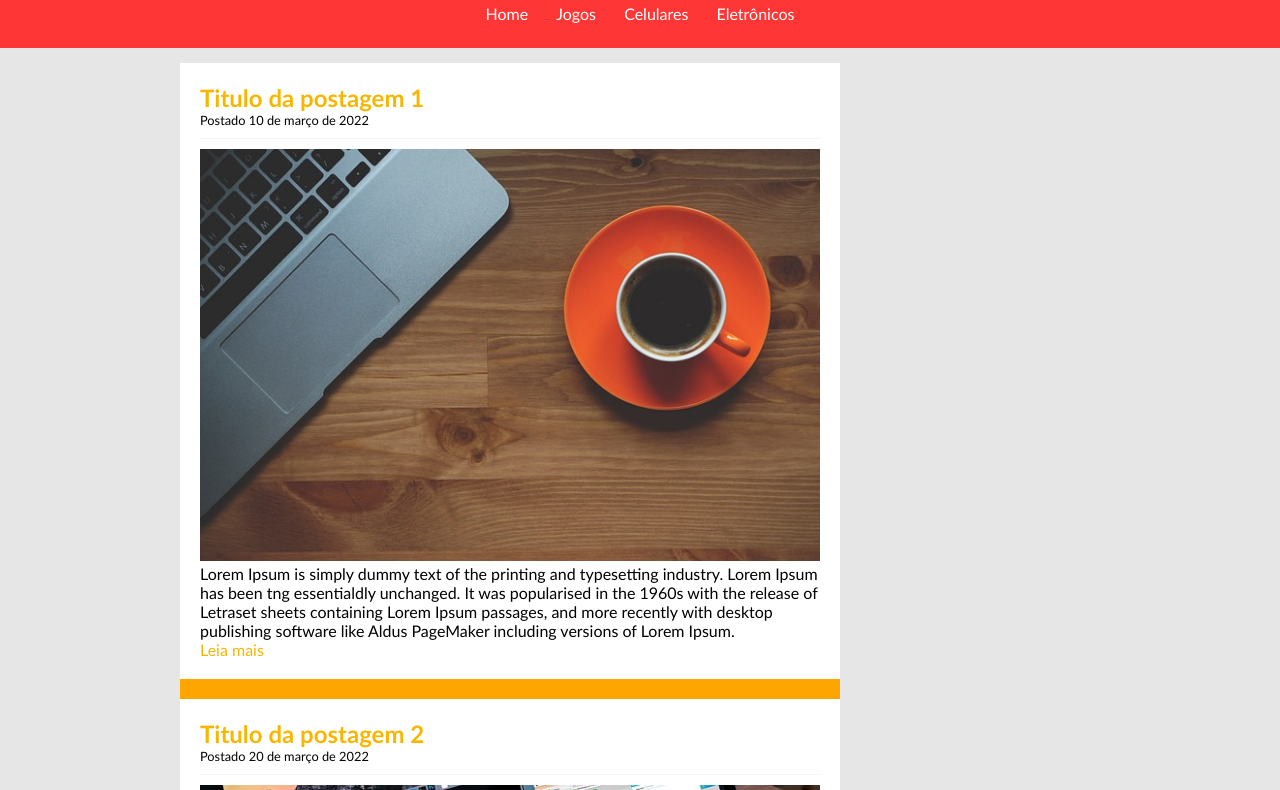
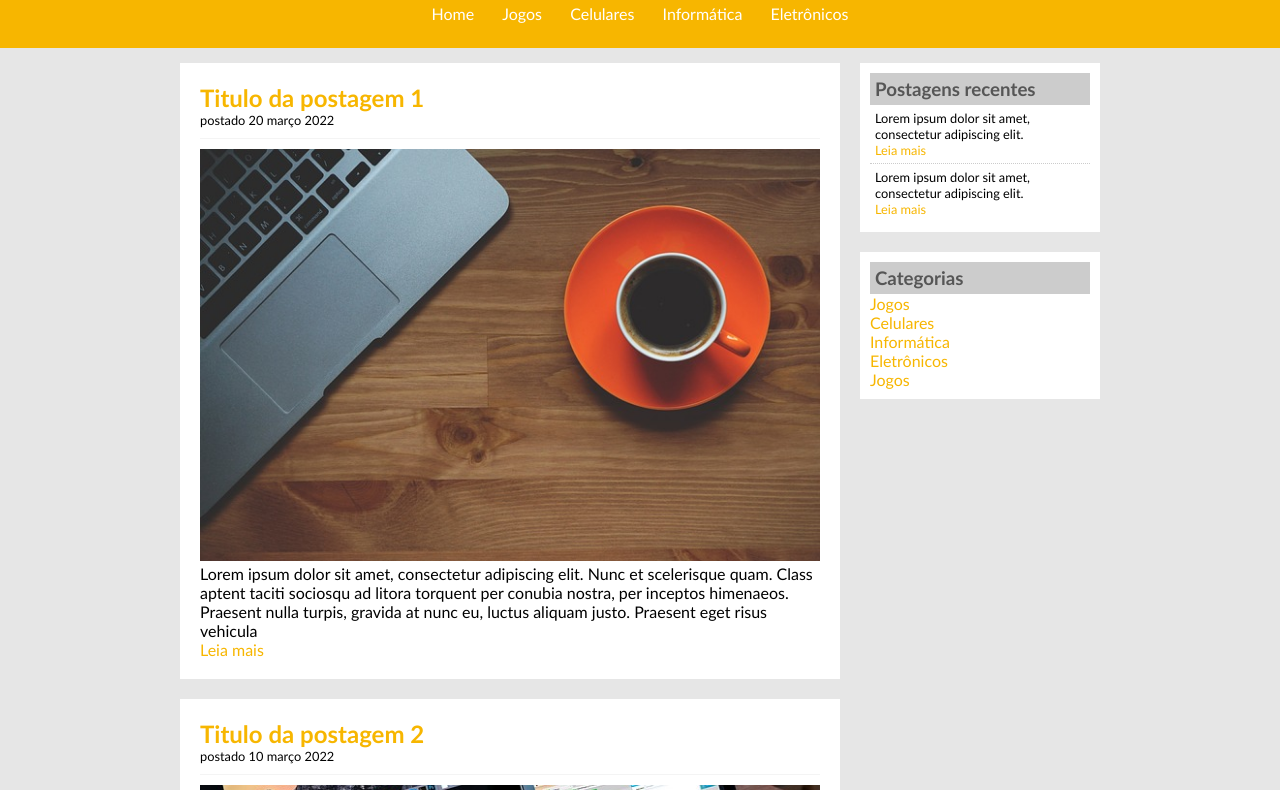
Before and after one commit to WBrunoNogueira/Tecblog-estilo, a plain HTML site: page index.html in a window 1280 px wide. Shown: the part 89-879 px from the top of the page. Drawn offline with Linux system fonts and the light colour scheme.

Commit message:
estilo-finalizado

```diff
--- a/css/estilo.css
+++ b/css/estilo.css
@@ -1,41 +1,40 @@
-/*limpar as formtaçoes padroes*/
-*{
+/*Limpar formatações padrão*/
+* {
 	margin: 0;
 	padding: 0;
 }
-body{
-	font-size: 1em; /*equivale a 16px*/
+
+body {
+	font-size: 1em;
 	font-family: "Trebuchet MS", Helvetica, sans-serif;
 	background: #e6e6e6;
 }
 
 /*
-*****layout****
+**** Layout ****
 */
-
-#area-cabecalho{
-	background-color: #FF3636;
+#area-cabecalho {
+	background-color: #f7b600;
 	padding: 15px;
 	text-align: center;
 }
-#area-logo, #area-menu{
+
+#area-logo, #area-menu {
 	padding: 10px;
 }
-#area-principal{
-	width: 920px; /*largura padrão para dispositivos modernos*/
-	margin: 0 auto;/*superior 0 e lateral automatico*/
+
+#area-principal {
+	width: 920px;
+	margin: 0 auto;
 	padding: 15px;
 }
 
-#area-postagens,#area-lateral{
-	background: orange;
-}
-
-#area-postagens{
+#area-postagens {
 	width: 660px;
 	float: left;
 }
-#area-lateral{
+
+#area-lateral {
 	width: 240px;
 	float: right;
 }
@@ -43,57 +42,80 @@ body{
 .postagem{
 	padding: 20px;
 	margin-bottom: 20px;
-	background-color: white;
+	background: white;
 }
-#rodape{
-	clear: both; /*removeu o fluxo dos elementos flutuantes para não ficar sobrepondo*/
+
+.conteudo-lateral {
+	background: white;
+	padding: 10px;
+	margin-bottom: 20px;
+}
+
+.postagem-lateral {
+	font-size: 0.8em;
+	padding: 5px;
+	border-bottom: 1px dotted #CCC;
+}
+
+#rodape {
+	clear: both;
+	text-align: center;
 	padding: 15px;
-	text-align: center;
 	background: #CCC;
 }
+
 /*
-***formatação de menu***
+**** Formatação do menu ****
 */
-a{
+a {
 	text-decoration: none;
 }
- a:link, a:visited{/*COMBINAÇÃO aplica a formatação de A:link dentro de cabeçacho  evita links terem as mesmas cores quando formatados*/
+
+a:link, a:visited {
 	color: #f7b600;
-
-}
-a:hover{
-	text-decoration: underline;
-	}
-#area-cabecalho a:link,#area-cabecalho a:visited{/*COMBINAÇÃO aplica a formatação de A:link dentro de cabeçacho  evita links terem as mesmas cores quando formatados*/
-	color: #fff;
-	padding: 8px 12px
-}
-#area-cabecalho a:hover{
-	color: #f7b000;
-	background:#FFF;
-	padding: 15px;
-	text-align: center;
 }
 
+a:hover {
+	text-decoration: underline;
+}
+
+#area-cabecalho a:link, #area-cabecalho a:visited {
+	color: #FFF;
+	padding: 8px 12px;
+}
+
+#area-cabecalho a:hover {
+	color: #f7b600;
+	background: #FFF;
+	text-decoration: none;
+}
 
 /*
-****formatações gerais*****
+**** Formatações em geral ****
 */
-h1{
+h1 {
 	color: #4e4e4e;
 	font-size: 2.5em;
+}
 
-}
-h2{
+h2 {
 	color: #f7b600;
 }
+
+h3 {
+	color: #565656;
+	background: #CCC;
+	padding: 5px;
+}
+
 .branco{
 	color: white;
 }
-.data-postagem{
+
+.data-postagem {
 	font-size: 0.8em;
 	border-bottom: 1px solid #f4f4f4;
 	padding-bottom: 10px;
-	display: block; /*foi usado pq o span tem comportmento inline gora tem comobloco*/
 	margin-bottom: 10px;
+	display: block;
 }
--- a/index.html
+++ b/index.html
@@ -1,69 +1,91 @@
 <!DOCTYPE html>
-
-<!--
-	v 0.1 nova implementação do git teste mais um
-	-->
 <html>
 <head>
-	<title>TEC-BLOG - O seu blog de tecnologia</title>
+	<title>TecBlog Seu Blog de tecnologia</title>
 	<meta charset="utf-8">
 	<link rel="stylesheet" type="text/css" href="css/estilo.css">
 </head>
 <body>
-<!--cabeçalho-->
 
 	<div id="area-cabecalho">
 
 		<div id="area-logo">
 			<h1>Tec<span class="branco">Blog</span></h1>
 		</div>
-
 		<div id="area-menu">
 			<a href="index.html">Home</a>
 			<a href="jogos.html">Jogos</a>
 			<a href="celulares.html">Celulares</a>
+			<a href="informatica.html">Informática</a>
 			<a href="eletronicos.html">Eletrônicos</a>
+		</div>
+
+	</div>
+
+	<div id="area-principal">
+
+		<div id="area-postagens">
+
+			<!-- abertura postagem -->
+			<div class="postagem">
+				<h2>Titulo da postagem 1</h2>
+				<span class="data-postagem">postado 20 março 2022</span>
+				<img width="620px" src="imagens/imagem1.jpg">
+				<p>
+					Lorem ipsum dolor sit amet, consectetur adipiscing elit. Nunc et scelerisque quam. Class aptent taciti sociosqu ad litora torquent per conubia nostra, per inceptos himenaeos. Praesent nulla turpis, gravida at nunc eu, luctus aliquam justo. Praesent eget risus vehicula
+				</p>
+				<a href="">Leia mais</a>
+			</div><!--// fechamento postagem -->
+
+			<!-- abertura postagem -->
+			<div class="postagem">
+				<h2>Titulo da postagem 2</h2>
+				<span class="data-postagem">postado 10 março 2022</span>
+				<img width="620px" src="imagens/imagem2.jpg">
+				<p>
+					Lorem ipsum dolor sit amet, consectetur adipiscing elit. Nunc et scelerisque quam. Class aptent taciti sociosqu ad litora torquent per conubia nostra, per inceptos himenaeos. Praesent nulla turpis, gravida at nunc eu, luctus aliquam justo. Praesent eget risus vehicula
+				</p>
+				<a href="">Leia mais</a>
+			</div><!--// fechamento postagem -->
+
+		</div>
+		<div id="area-lateral">
+
+
+			<div class="conteudo-lateral">
+				<h3>Postagens recentes</h3>
+
+				<div class="postagem-lateral">
+					<p>Lorem ipsum dolor sit amet, consectetur adipiscing elit.</p>
+					<a href="">Leia mais</a>
+				</div>
+
+				<div class="postagem-lateral" style="border-bottom: none;">
+					<p>Lorem ipsum dolor sit amet, consectetur adipiscing elit.</p>
+					<a href="">Leia mais</a>
+				</div>
+
+			</div>
+
+			<div class="conteudo-lateral">
+				<h3>Categorias</h3>
+
+				<a href="">Jogos</a><br>
+				<a href="">Celulares</a><br>
+				<a href="">Informática</a><br>
+				<a href="">Eletrônicos</a><br>
+				<a href="">Jogos</a><br>
 
 			</div>
 
 
 		</div>
-<!--conteudos-->
-<div id="area-principal">
-	<!--abertura postagem-->
-	<div id="area-postagens">
-		<div class="postagem">
-			<h2>Titulo da postagem 1</h2>
-			<span class="data-postagem">Postado 10 de março de 2022</span>
-			<img width="620px" src="imagens/imagem1.jpg">
-			<p>Lorem Ipsum is simply dummy text of the printing and typesetting industry. Lorem Ipsum has been tng essentialdly unchanged. It was popularised in the 1960s with the release of Letraset sheets containing Lorem Ipsum passages, and more recently with desktop publishing software like Aldus PageMaker including versions of Lorem Ipsum.</p>
-			<a href="">Leia mais</a>
-		</div><!--//fechamento postagem--><!--abertura postagem-->
-	<div id="area-postagens">
-		<div class="postagem">
-			<h2>Titulo da postagem 2</h2>
-			<span class="data-postagem">Postado 20 de março de 2022</span>
-			<img width="620px" src="imagens/imagem2.jpg">
-			<p>Lorem Ipsum is simply dummy text of the printing and typesetting industry. Lorem Ipsum has been tng essentially unchanged. It was popularised in the 1960s with the release of Letraset sheets containing Lorem Ipsum passages, and more recently with desktop publishing software like Aldus PageMaker including versions of Lorem Ipsum.</p>
-			<a href="">Leia mais</a>
-		</div><!--//fechamento postagem-->
+
+		<div id="rodape">
+			Todos os direitos reservados
+		</div>
 
 	</div>
 
-	<div id="area-lateral">
-		<div id="conteudo-lateral">
-			<h3>Postagens recentes</h3>
-			<div id="postagem-latera" >
-				Lorem Ipsum is simply dummy text of the printing and typesetting industry. Lorem Ipsum has been tng essentially unchanged.
-			</div>
-		</div>
-	</div>
-
-</div>
-<div id="rodape">
-	Todos os direitos Reservados
-</div>
-
-
 </body>
 </html>
```
Lines whose indentation alone changed are shown as unchanged.
